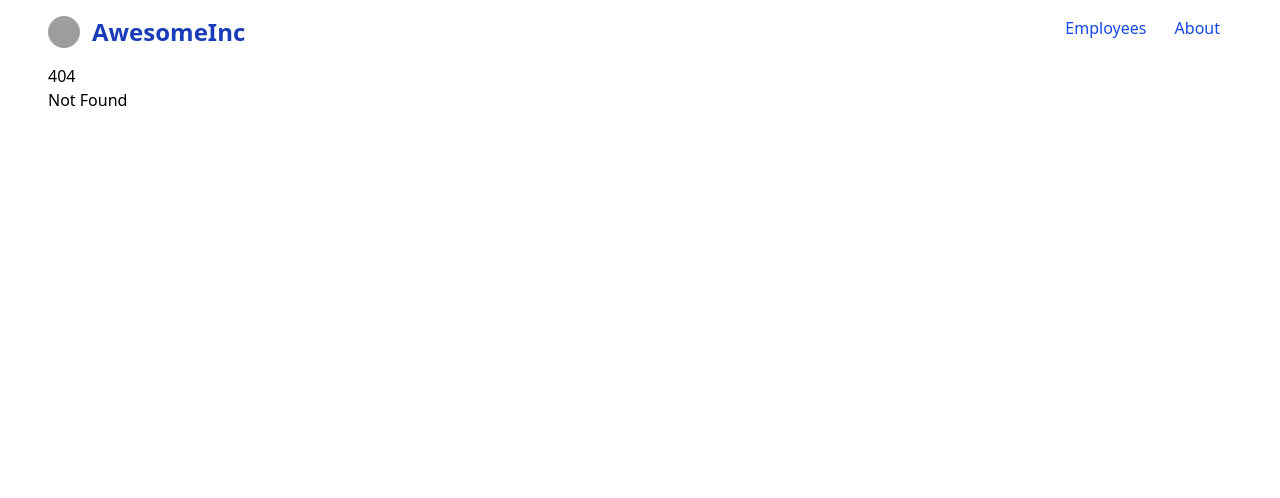
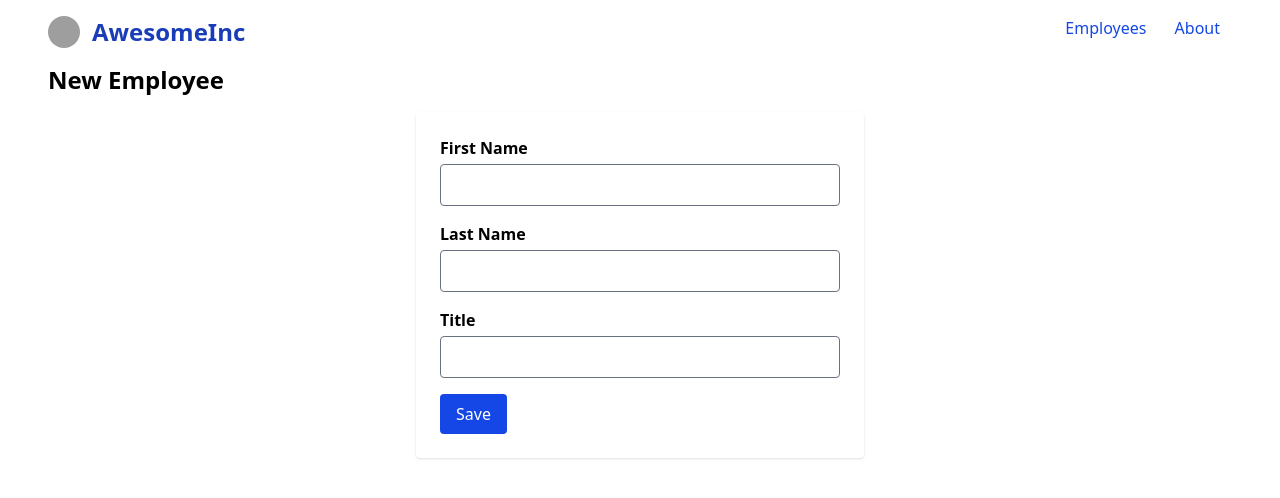
Before and after one commit to derrick-shema/employees-crud, a SvelteKit app in the folder frontend/: page /employees/new in a window 1280 px wide. Before the commit this address had no page. Shown: the top 498 px of the page. Built offline with nearby package versions, Linux system fonts and the light colour scheme; grey boxes are pictures that could not be loaded.

Commit message:
post employee

```diff
--- /dev/null
+++ b/frontend/src/lib/EmployeeForm.svelte
@@ -0,0 +1,56 @@
+<script lang="ts">
+  type Employee = {
+    first_name: string;
+    last_name: string;
+    title: string;
+  };
+
+  export let employee: Employee = { first_name: '', last_name: '', title: '' };
+  export let onSubmit: (employee: Employee) => void;
+
+  let form: Employee = { ...employee };
+
+  function handleSubmit(event: Event) {
+    event.preventDefault();
+    onSubmit(form);
+  }
+</script>
+
+<form class="max-w-md mx-auto bg-white p-6 rounded shadow" on:submit={handleSubmit}>
+  <div class="mb-4">
+    <label class="block mb-1 font-semibold" for="first_name">First Name</label>
+    <input
+      id="first_name"
+      class="w-full border rounded px-3 py-2"
+      type="text"
+      bind:value={form.first_name}
+      required
+    />
+  </div>
+  <div class="mb-4">
+    <label class="block mb-1 font-semibold" for="last_name">Last Name</label>
+    <input
+      id="last_name"
+      class="w-full border rounded px-3 py-2"
+      type="text"
+      bind:value={form.last_name}
+      required
+    />
+  </div>
+  <div class="mb-4">
+    <label class="block mb-1 font-semibold" for="title">Title</label>
+    <input
+      id="title"
+      class="w-full border rounded px-3 py-2"
+      type="text"
+      bind:value={form.title}
+      required
+    />
+  </div>
+  <button
+    type="submit"
+    class="bg-blue-700 text-white px-4 py-2 rounded hover:bg-blue-900 transition"
+  >
+    Save
+  </button>
+</form>
--- a/frontend/src/routes/employees/+page.svelte
+++ b/frontend/src/routes/employees/+page.svelte
@@ -4,7 +4,8 @@
 </script>
 <section>
   <h1 class="text-3xl font-bold text-gray-900 mb-4">Our Awesome Staff</h1>
-  <ul>
+  <a href="/employees/new" class="bg-blue-700 text-white px-3 py-2 mb-6">Add Employee</a>
+  <ul class="mt-6">
   {#each employees as emp}
     <li>{emp.first_name} {emp.last_name} — {emp.title}</li>
   {/each}
--- /dev/null
+++ b/frontend/src/routes/employees/new/+page.svelte
@@ -0,0 +1,26 @@
+<script lang="ts">
+	import { goto } from '$app/navigation';
+  import EmployeeForm from '$lib/EmployeeForm.svelte';
+
+  type Employee = {
+    first_name: string;
+    last_name: string;
+    title: string;
+  };
+
+  // Optionally, you can define a handler for form submission
+  async function handleCreate(employee: Employee) {
+    // Example: send POST request to your API
+    await fetch('http://localhost:8000/api/employees', {
+      method: 'POST',
+      headers: { 'Content-Type': 'application/json' },
+      body: JSON.stringify(employee)
+    });
+    // Optionally, redirect or show a success message here
+    goto('/employees', {invalidateAll: true});
+  }
+</script>
+<div>
+  <h1 class="text-2xl font-bold mb-4">New Employee</h1>
+  <EmployeeForm onSubmit={handleCreate} />
+</div>
```
Also changed, not shown: frontend/src/routes/employees/[id]/+page.svelte (added), 2 other files (tests, documents, lock files or other folders).
